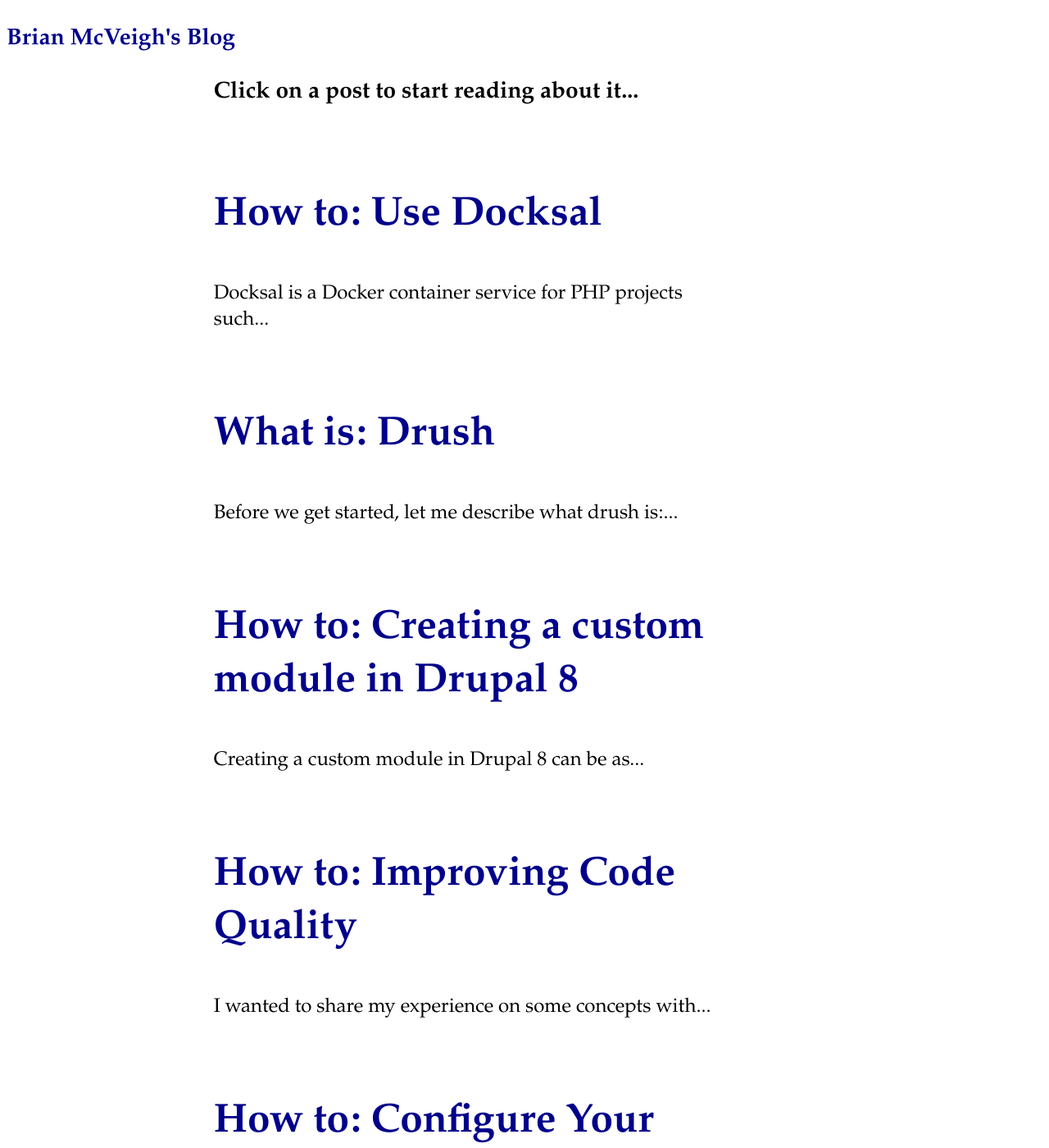
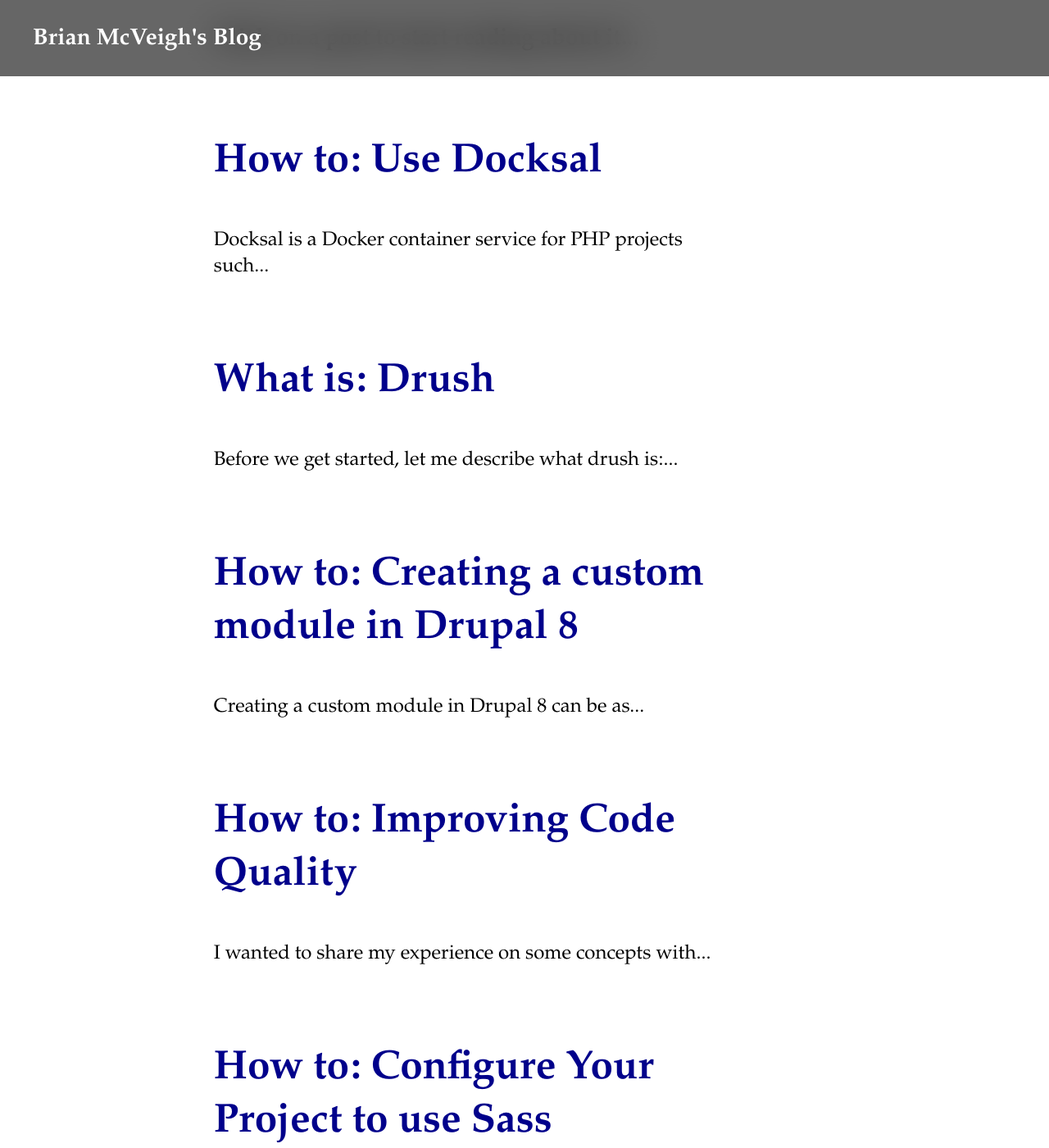
Before and after one commit to bmcveigh/bmcveigh.github.io, a Jekyll site: the page built from index.markdown, in a window 1280 px wide and 1400 px high. Shown: the whole window at 82% size. Built offline with Jekyll 4.4.1, drawn with Linux system fonts in a browser that asks for light colours.

Commit message:
Added styling for the header.

```diff
--- /dev/null
+++ b/_sass/components/header/_header.scss
@@ -0,0 +1,19 @@
+//
+// Styling for the header, which includes the navbar.
+//
+
+.masthead {
+    position: fixed;
+    background: rgba(0, 0, 0, 0.6);
+    backdrop-filter: blur(20px);
+    color: #fff;
+    top: 0;
+    left: 0;
+    padding-left: 40px;
+    width: 100%;
+    z-index: 100;
+
+    a {
+        color: #fff;
+    }
+}
--- a/_sass/index.scss
+++ b/_sass/index.scss
@@ -2,5 +2,6 @@
 @import "base/base";
 @import "abstractions/font/font";
 @import "abstractions/container/container";
+@import "components/header/header";
 @import "components/post/post";
 @import "components/highlight/highlight";
```
